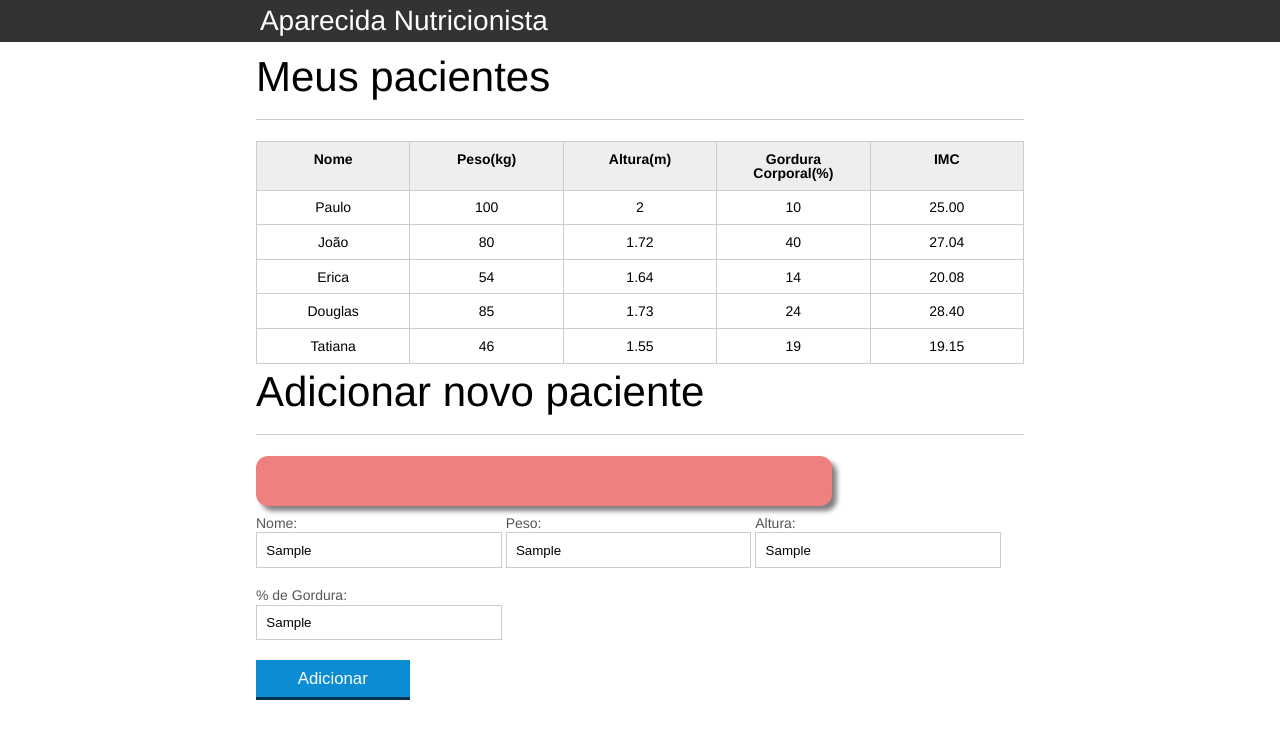
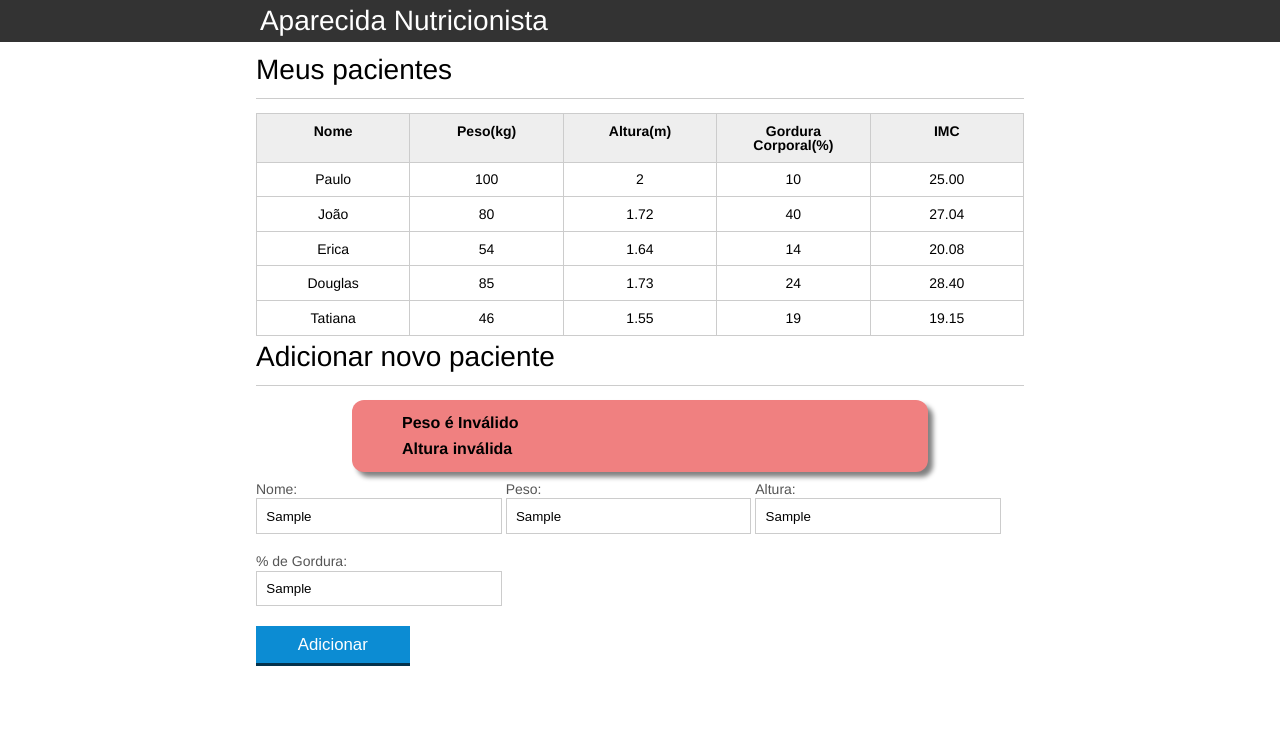
Before and after one commit to 3G42/Javascript-Web, a plain HTML site: page index.html in a window 1280 px wide. Both pictures are taken after typing "Sample", "Sample", "Sample", "Sample" into the empty fields and a click on the button "Adicionar". Drawn offline with Linux system fonts and the light colour scheme.

Commit message:
6.03 - Validando o restante dos campos

```diff
--- a/css/index.css
+++ b/css/index.css
@@ -45,7 +45,7 @@ section {
 }
 
 section h2 {
-  font-size: 3em;
+  font-size: 2em;
   display: block;
   padding-bottom: 0.5em;
   border-bottom: 1px solid #ccc;
@@ -136,12 +136,17 @@ button:disabled {
 .paciente-invalido {
   background-color: lightcoral;
 }
-#mensagem-erro {
+#mensagens-erro {
   background-color: lightcoral;
   width:75%;
   display: none;
-  height:50px;
-  padding: 20px 40px;
+  padding: 5px 40px;
   border-radius: 12px;
   box-shadow: 5px 5px 5px gray ;
+  margin: 0 auto
 }
+#mensagens-erro li{
+  margin: 10px;
+  font-size: 16px;
+  font-weight: bold;
+}
--- a/index.html
+++ b/index.html
@@ -77,7 +77,7 @@
 		<!-- ... -->
 		<section class="container">
 			<h2 id="titulo-form">Adicionar novo paciente</h2>
-			<ul id="mensagem-erro"></ul>
+			<ul id="mensagens-erro"></ul>
 			<form id="form-adiciona">
 				<div class="grupo">
 					<label for="nome">Nome:</label>
--- a/js/form.js
+++ b/js/form.js
@@ -9,18 +9,29 @@ botaoAdicionar.addEventListener("click", function (event) {
 
   pacienteTr = montaTr(paciente);
   var erros = validaPaciente(paciente);
-  var mensagemErro = document.querySelector("#mensagem-erro");
   if (erros.length > 0) {
-    mensagemErro.style.display = "block";
-    mensagemErro.textContent = erro;
+    exibeMensagensDeErro(erros);
     return;
   }
-  mensagemErro.style.display = "none";
   var tabela = document.querySelector("#tabela-pacientes");
   tabela.appendChild(pacienteTr);
 
   form.reset();
+  var mensagensErro = document.querySelector("#mensagens-erro");
+  mensagensErro.innerHTML = "";
+  mensagensErro.style.display = "none";
 });
+
+function exibeMensagensDeErro(erros) {
+  var ul = document.querySelector("#mensagens-erro");
+  ul.innerHTML = "";
+  erros.forEach((erro) => {
+    var li = document.createElement("li");
+    li.textContent = erro;
+    ul.appendChild(li);
+  });
+  ul.style.display = "block";
+}
 
 function obtemPacienteDoFormulario(form) {
   var paciente = {
@@ -56,8 +67,13 @@ function montaTd(dado, classe) {
 
 function validaPaciente(paciente) {
   var erros = [];
-  if (!validaPeso(paciente.peso)) erros.push("Peso é Inválido");
-  if (!validaAltura(paciente.altura)) erros.push("Altura inválida");
+  if (paciente.nome.length == 0) erros.push("O nome não pode ser branco");
+  if (!validaPeso(paciente.peso) || paciente.peso.length == 0)
+    erros.push("Peso é Inválido");
+  if (!validaAltura(paciente.altura) || paciente.altura.length == 0)
+    erros.push("Altura inválida");
+  if (paciente.gordura.length == 0)
+    erros.push("Gordura não pode ser em branco");
 
   return erros;
 }
```
